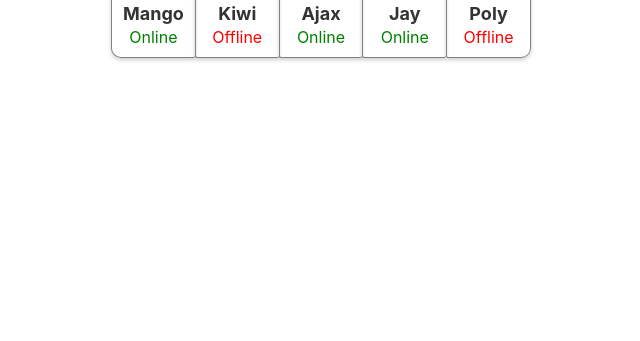
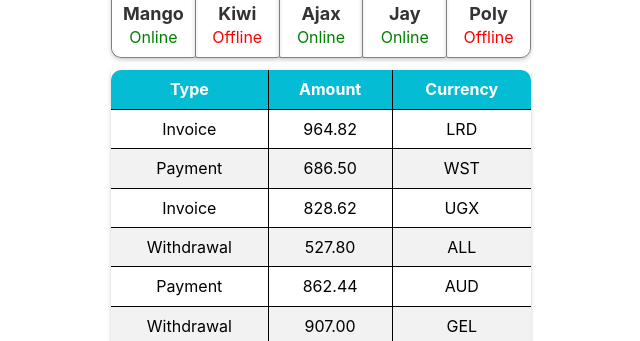
Before and after one commit to grizeus/goit-react-hw-01, a React (Vite) app: page / in a window 1280 px wide. Shown: the part 459-800 px from the top of the page, without its empty margins (319-959 px from the left). Built offline with nearby package versions, Linux system fonts and the light colour scheme.

Commit message:
[Feature] Added Transactions component (#4)

```diff
--- a/src/components/App.jsx
+++ b/src/components/App.jsx
@@ -3,6 +3,9 @@
 
 import FriendList from "./FriendList/FriendList";
 import friends from "../data/friends.json";
+
+import TransactionHistory from "./TransactionHistory/TransactionHistory";
+import transactions from "../data/transactions.json";
 
 export default function App() {
   return (
@@ -15,6 +18,7 @@
         stats={userData.stats}
       />
       <FriendList friends={friends} />
+      <TransactionHistory transactions={transactions} />
     </>
   );
 }
--- /dev/null
+++ b/src/components/TransactionHistory/TransactionHistory.jsx
@@ -0,0 +1,38 @@
+import PropTypes from "prop-types";
+import css from "./TransactionHistory.module.css";
+import TransactionItem from "./TransactionItem";
+
+export default function TransactionHistory({ transactions }) {
+  return (
+    <table className={css.transactionHistory}>
+      <thead>
+        <tr>
+          <th>Type</th>
+          <th>Amount</th>
+          <th>Currency</th>
+        </tr>
+      </thead>
+      <tbody>
+        {transactions.map(transaction => (
+          <TransactionItem
+            key={transaction.id}
+            type={transaction.type}
+            amount={transaction.amount}
+            currency={transaction.currency}
+          />
+        ))}
+      </tbody>
+    </table>
+  );
+}
+
+TransactionHistory.propTypes = {
+  transactions: PropTypes.arrayOf(
+    PropTypes.shape({
+      id: PropTypes.string.isRequired,
+      type: PropTypes.string.isRequired,
+      amount: PropTypes.string.isRequired,
+      currency: PropTypes.string.isRequired,
+    })
+  ).isRequired,
+};
--- /dev/null
+++ b/src/components/TransactionHistory/TransactionHistory.module.css
@@ -0,0 +1,46 @@
+.transactionHistory {
+  /* border: 1px solid #000; */
+  width: 420px;
+  margin: 8px auto;
+  border-collapse: collapse;
+  box-shadow: 0 2px 4px rgba(0, 0, 0, 0.2);
+}
+
+th,
+td {
+  padding: 10px;
+  text-align: center;
+  border: 1px solid black ;
+}
+
+th {
+  background-color: #05bcd5;
+  color: white;
+  font-weight: bold;
+  border-top: none;
+}
+
+td:first-child,
+th:first-child {
+  border-left: none;
+}
+
+td:last-child,
+th:last-child {
+  border-right: none;
+}
+
+.type {
+  text-transform: capitalize;
+}
+
+tr:nth-child(even) {
+  background-color: #f2f2f2;
+}
+
+th:first-of-type {
+  border-top-left-radius: 10px;
+}
+th:last-of-type {
+  border-top-right-radius: 10px;
+}
--- /dev/null
+++ b/src/components/TransactionHistory/TransactionItem.jsx
@@ -0,0 +1,18 @@
+import PropTypes from "prop-types";
+import css from "./TransactionHistory.module.css";
+
+export default function TransactionItem({ type, amount, currency }) {
+  return (
+    <tr>
+      <td className={css.type}>{type}</td>
+      <td>{amount}</td>
+      <td>{currency}</td>
+    </tr>
+  );
+}
+
+TransactionItem.propTypes = {
+  type: PropTypes.string.isRequired,
+  amount: PropTypes.string.isRequired,
+  currency: PropTypes.string.isRequired,
+};
--- /dev/null
+++ b/src/data/transactions.json
@@ -0,0 +1,56 @@
+[
+  {
+    "id": "1e0700a2-5183-4291-85cc-2065a036a683",
+    "type": "invoice",
+    "amount": "964.82",
+    "currency": "LRD"
+  },
+  {
+    "id": "a30f821b-4d25-4ff0-abdd-e340b3f0dd2b",
+    "type": "payment",
+    "amount": "686.50",
+    "currency": "WST"
+  },
+  {
+    "id": "44dca67a-8e5a-4798-bf8e-b15efd4e1abd",
+    "type": "invoice",
+    "amount": "828.62",
+    "currency": "UGX"
+  },
+  {
+    "id": "ea8ed3dc-2b68-4a53-905a-53ecb0adef33",
+    "type": "withdrawal",
+    "amount": "527.80",
+    "currency": "ALL"
+  },
+  {
+    "id": "63ca02f9-d637-46b5-9237-f3b24425e029",
+    "type": "payment",
+    "amount": "862.44",
+    "currency": "AUD"
+  },
+  {
+    "id": "ed0263e8-59a5-4bf1-87e0-2bb88e53dc34",
+    "type": "withdrawal",
+    "amount": "907.00",
+    "currency": "GEL"
+  },
+  {
+    "id": "4eaab41b-b967-40ac-82ed-85fc66f646f1",
+    "type": "deposit",
+    "amount": "103.10",
+    "currency": "BWP"
+  },
+  {
+    "id": "9648a350-8469-42d5-8bf3-18090de5fe67",
+    "type": "withdrawal",
+    "amount": "322.32",
+    "currency": "MRO"
+  },
+  {
+    "id": "9c5c25fb-1a95-4b2f-8d1f-4c4426d677cc",
+    "type": "invoice",
+    "amount": "14.79",
+    "currency": "PYG"
+  }
+]
```
